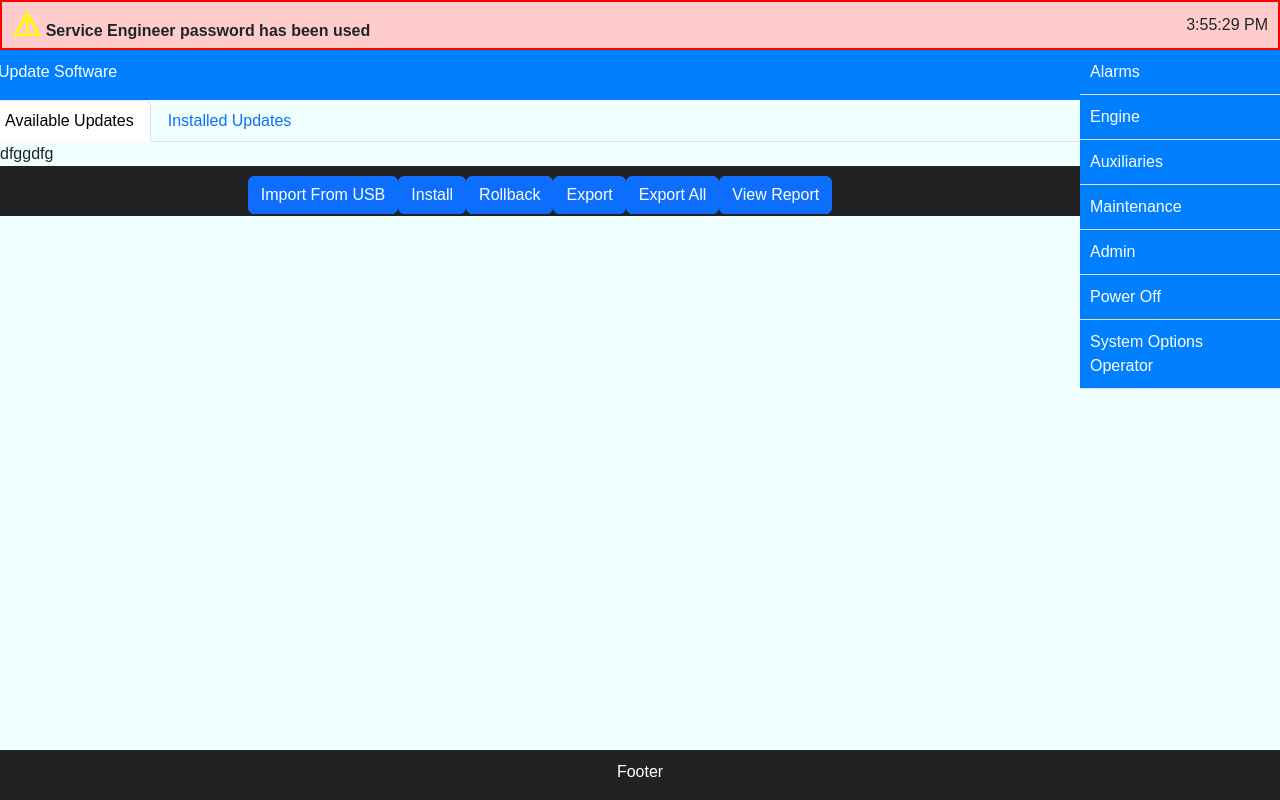
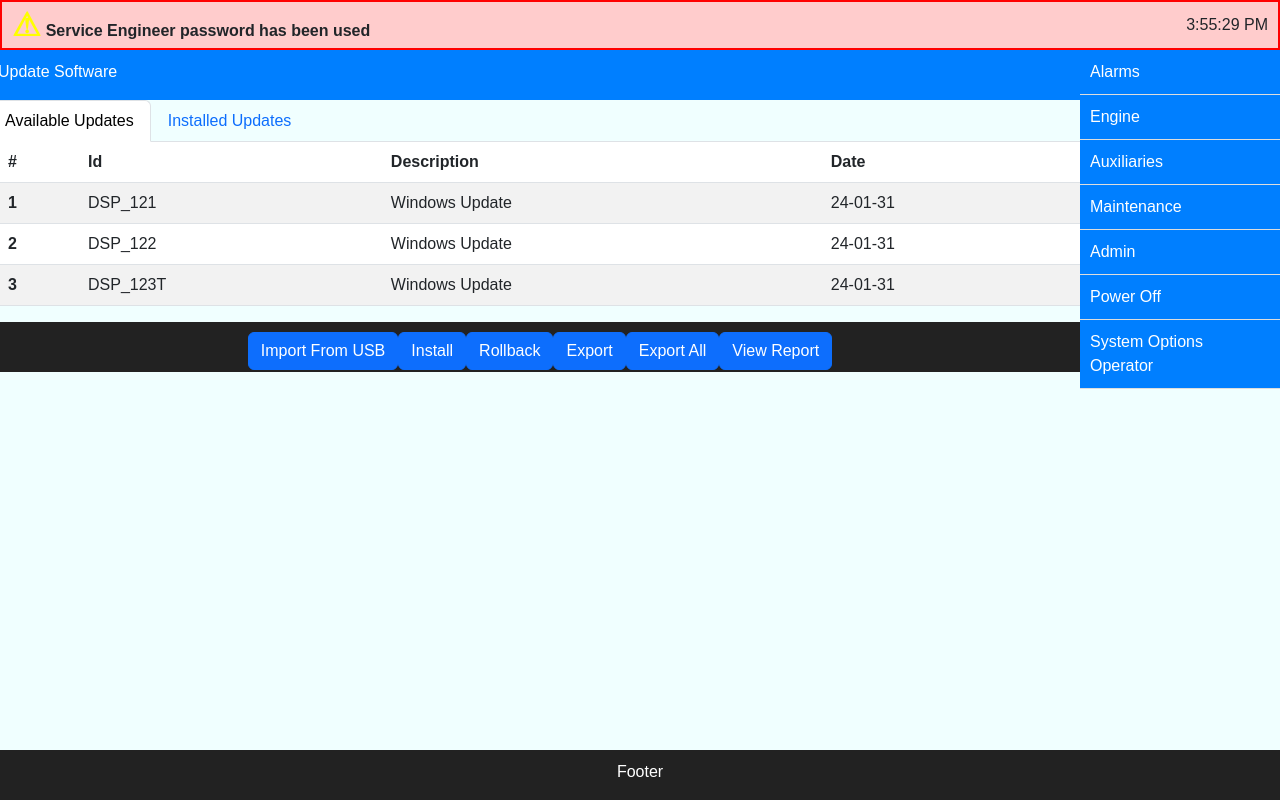
Before and after one commit to torkilp/EcsMopAB_Test, an Angular app in the folder ecsmop/: page /admin-update in a window 1280 px wide. Built offline with nearby package versions, Linux system fonts and the light colour scheme.

Commit message:
feat: update admin update component with improved layout, new tab navigation, and enhanced functionality

```diff
--- a/ecsmop/package.json
+++ b/ecsmop/package.json
@@ -30,7 +30,7 @@
   },
   "devDependencies": {
     "@angular-devkit/build-angular": "^19.2.1",
-    "@angular/cli": "^19.0.1",
+    "@angular/cli": "^19.2.1",
     "@angular/compiler-cli": "^19.2.1",
     "@types/jasmine": "~5.1.0",
     "jasmine-core": "~5.2.0",
--- a/ecsmop/src/app/components/adminupdate/adminupdate.component.html
+++ b/ecsmop/src/app/components/adminupdate/adminupdate.component.html
@@ -1,4 +1,4 @@
-<div class="flex_container">
+<div class="main-layout">
 
     <div class="row">
 
@@ -14,9 +14,6 @@
                 </div>
             </div>
 
-
-
-
             <div class="row flex-grow-1">
                 <ul class="nav nav-tabs" id="myTab" role="tablist">
                     <li class="nav-item" role="presentation">
@@ -28,22 +25,40 @@
                             aria-controls="installed" aria-selected="false">Installed Updates</a>
                     </li>
                 </ul>
-                </div>
+
             <div class="tab-content" id="myTabContent">
                 <div class="tab-pane fade show active" id="updates" role="tabpanel" aria-labelledby="updates-tab">
                     <!-- Content for Updates panel -->
 
-dfggdfg
+                    <table class="table table-striped">
+                        <thead>
+                            <tr>
+                                <th scope="col">#</th>
+                                <th scope="col">Id</th>
+                                <th scope="col">Description</th>
+                                <th scope="col">Date</th>
+                            </tr>
+                        </thead>
+                        <tbody>
+                            <tr *ngFor="let update of softwareupdatelist; let i = index" [class.selected]="selectedSwUpdate === update" (click)="selectUpdate(update)">
+                                <th scope="row">{{ i + 1 }}</th>
+                                <td>{{ update.id }}</td>
+                                <td>{{ update.description }}</td>
+                                <td>{{ update.date }}</td>
+                            </tr>
+                        </tbody>
+                    </table>
 
                 </div>
                 <div class="tab-pane fade" id="installed" role="tabpanel" aria-labelledby="installed-tab">
                     <!-- Content for Installed panel -->
                     dfgdsfg
                     dfgdsfg
-
                 </div>
-
-
+            </div>
+        </div>
+        </div> <!-- Close the row flex-grow-1 div -->
+    </div>
 
 
     <div class="row">
@@ -57,9 +72,6 @@ dfgdsfg
         </div>
     </div>
 
-            </div>
-
-    </div>
 
 
 
--- a/ecsmop/src/app/components/adminupdate/adminupdate.component.ts
+++ b/ecsmop/src/app/components/adminupdate/adminupdate.component.ts
@@ -8,12 +8,15 @@ import { SoftwareUpdate } from '../../entities/softwareupdate';
 @Component({
   selector: 'admin-update',
   templateUrl: './adminupdate.component.html',
+  imports: [NgFor],
   styleUrl: './adminupdate.component.css'
 })
 export class AdminUpdateComponent implements OnInit {
   title = 'Admin Update';
 
   softwareupdatelist: Array<SoftwareUpdate> = new Array<SoftwareUpdate>();
+
+  selectedSwUpdate: SoftwareUpdate = new SoftwareUpdate();
 
   constructor() { }
 
@@ -30,7 +33,9 @@ export class AdminUpdateComponent implements OnInit {
 
   }
 
-
+  selectUpdate(softwareupdate: SoftwareUpdate): void {
+    console.log(softwareupdate);
+  }
 
 
 }
```
Also changed, not shown: 1 other file (tests, documents, lock files or other folders). Lines whose indentation alone changed are shown as unchanged.
